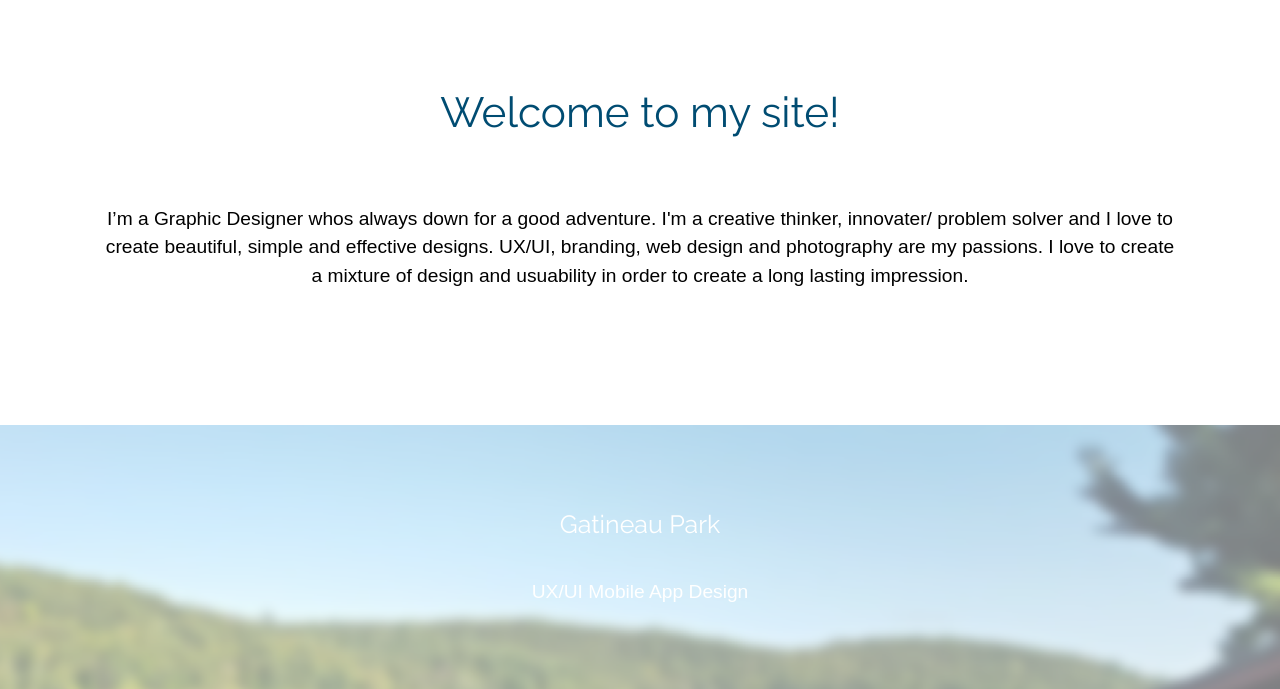
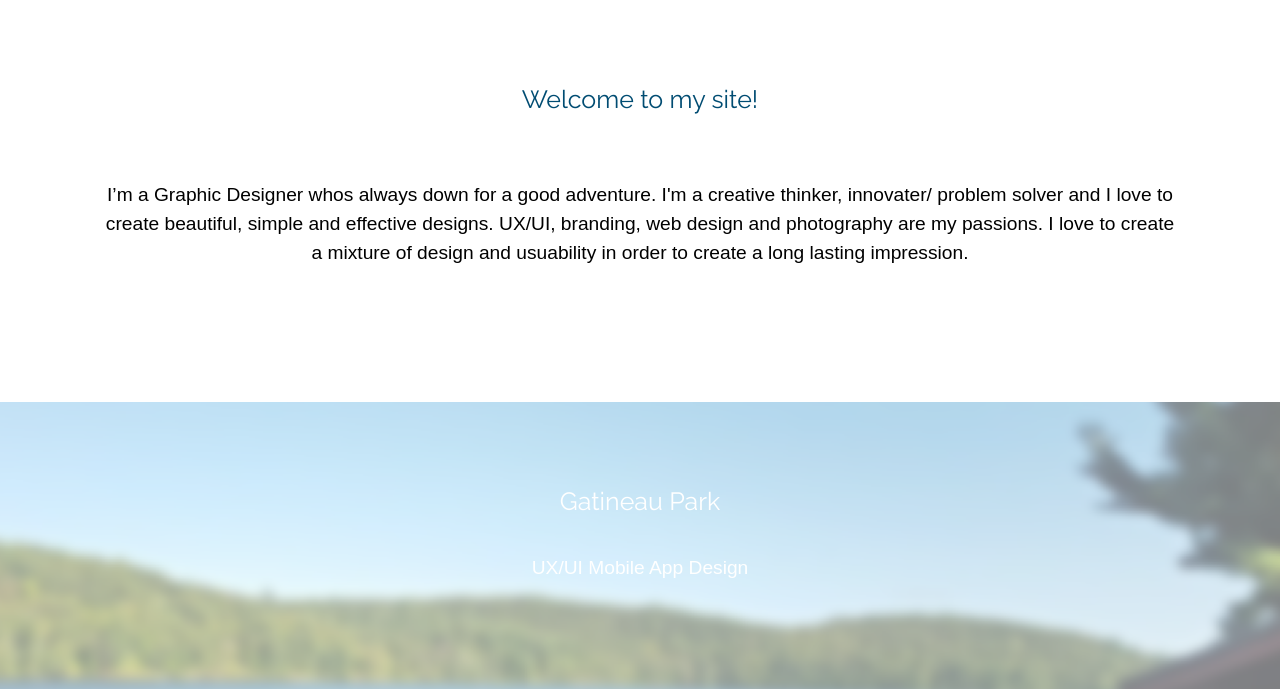
Before and after one commit to mcgr0217/portfolio, a Jekyll site: the page built from index.html, in a window 1280 px wide. Shown: the part 720-1409 px from the top of the page. Built offline with Jekyll 4.4.1, drawn with Linux system fonts in a browser that asks for light colours; grey boxes are pictures that could not be loaded.

Commit message:
H2
Changing the h1 to h2

```diff
--- a/css/main.css
+++ b/css/main.css
@@ -64,12 +64,6 @@ h5 {
     font-family: 'raleway', sans-serif;
     font-weight: 500;
     color: #634B6F;
-}
-
-h1 {
-    font-family: 'raleway', sans-serif;
-    font-weight: 500;
-    color: #004C72;
 }
 
 .icons {
--- a/index.html
+++ b/index.html
@@ -10,7 +10,7 @@ Changefreq: weekly
 <div id="about">
     <section class="about">
         <div class="about">
-            <h1 itemprop="author">Welcome to my site!</h1>
+            <h2 itemprop="author">Welcome to my site!</h2>
             <p class="text-align island" itemprop="about">I’m a Graphic Designer whos always down for a good adventure. I'm a creative thinker, innovater/ problem solver and I love to create beautiful, simple and effective designs. UX/UI, branding, web design and photography are my passions. I love to create a mixture of design and usuability in order to create a long lasting impression.</p>
         </div>
     </section>
```
